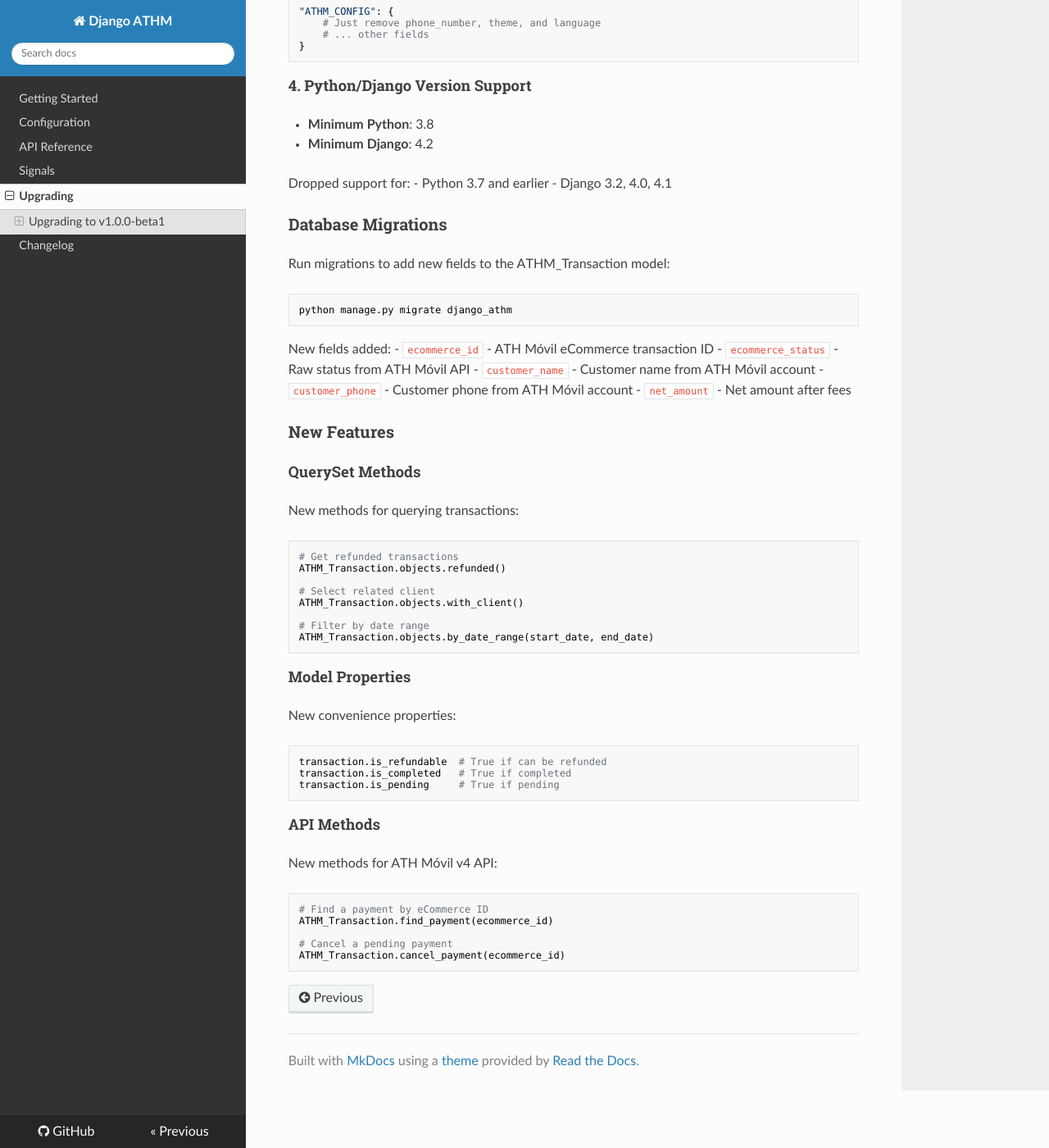
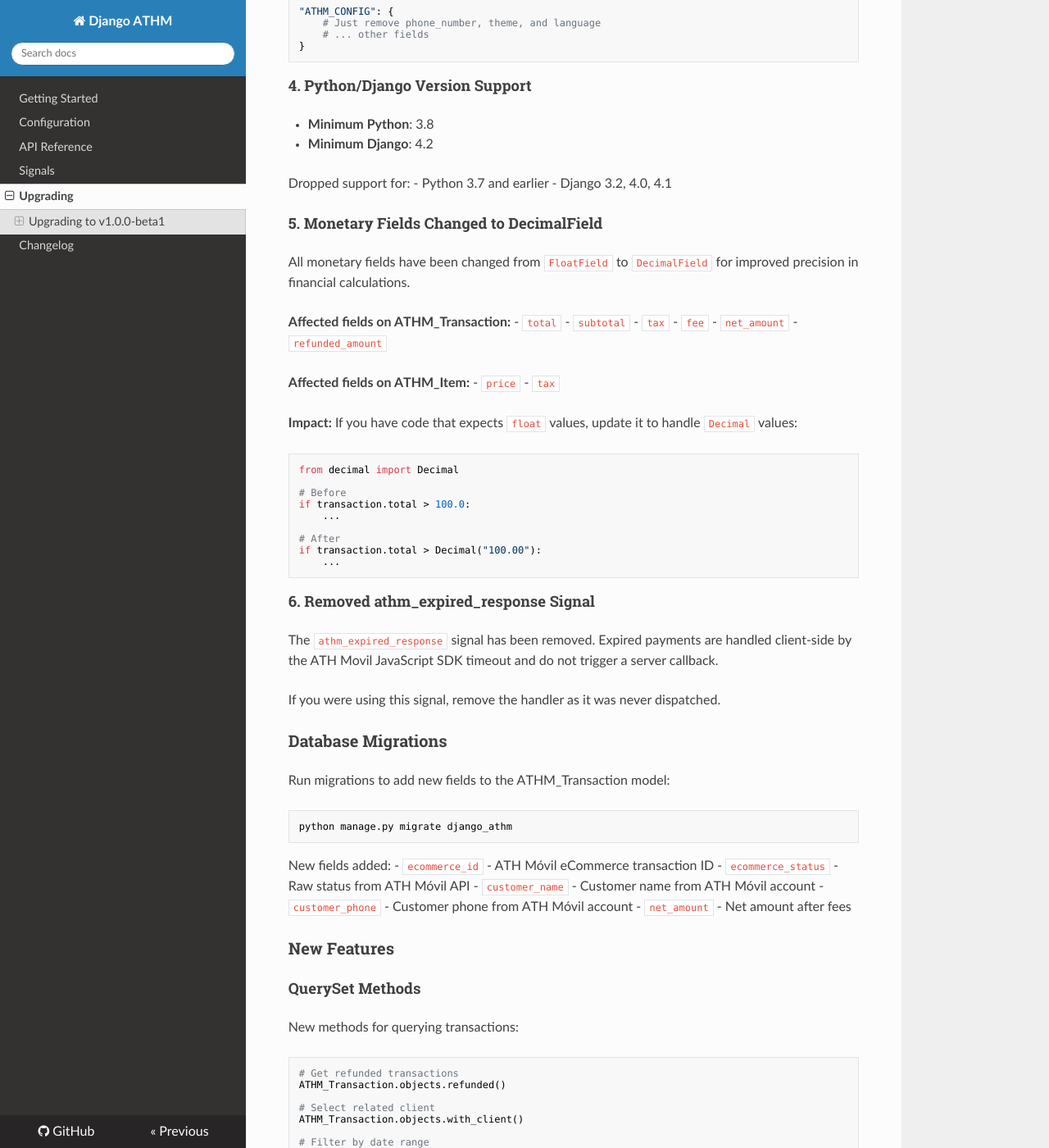
Before and after one commit to django-athm/django-athm, an MkDocs documentation site: the page built from docs/upgrading.md, in a window 1280 px wide and 1400 px high, scrolled down 1509 px. Shown: the whole window at 82% size. Built offline with MkDocs 1.6.1, drawn with Linux system fonts in a browser that asks for light colours; nearby versions of some CDN libraries.

Commit message:
refactor!: prepare codebase for v1.0.0-beta1 release
BREAKING CHANGES:
- Convert all monetary fields from FloatField to DecimalField
- Remove unused athm_expired_response signal
- Remove unused ATHM_ReportError exception

Fixes:
- Fix HTTP adapter return type bug (methods were calling .json()
  on already-parsed dict responses)

Updates documentation and tests to reflect changes.

````diff
--- a/docs/upgrading.md
+++ b/docs/upgrading.md
@@ -76,6 +76,42 @@
 - Python 3.7 and earlier
 - Django 3.2, 4.0, 4.1
 
+#### 5. Monetary Fields Changed to DecimalField
+
+All monetary fields have been changed from `FloatField` to `DecimalField` for improved precision in financial calculations.
+
+**Affected fields on ATHM_Transaction:**
+- `total`
+- `subtotal`
+- `tax`
+- `fee`
+- `net_amount`
+- `refunded_amount`
+
+**Affected fields on ATHM_Item:**
+- `price`
+- `tax`
+
+**Impact:** If you have code that expects `float` values, update it to handle `Decimal` values:
+
+```python
+from decimal import Decimal
+
+# Before
+if transaction.total > 100.0:
+    ...
+
+# After
+if transaction.total > Decimal("100.00"):
+    ...
+```
+
+#### 6. Removed athm_expired_response Signal
+
+The `athm_expired_response` signal has been removed. Expired payments are handled client-side by the ATH Movil JavaScript SDK timeout and do not trigger a server callback.
+
+If you were using this signal, remove the handler as it was never dispatched.
+
 ### Database Migrations
 
 Run migrations to add new fields to the ATHM_Transaction model:
````
Also changed, not shown: CHANGELOG.md (+3 -0 lines), docs/api.md (+9 -13 lines), docs/signals.md (+0 -20 lines), 10 other files.
